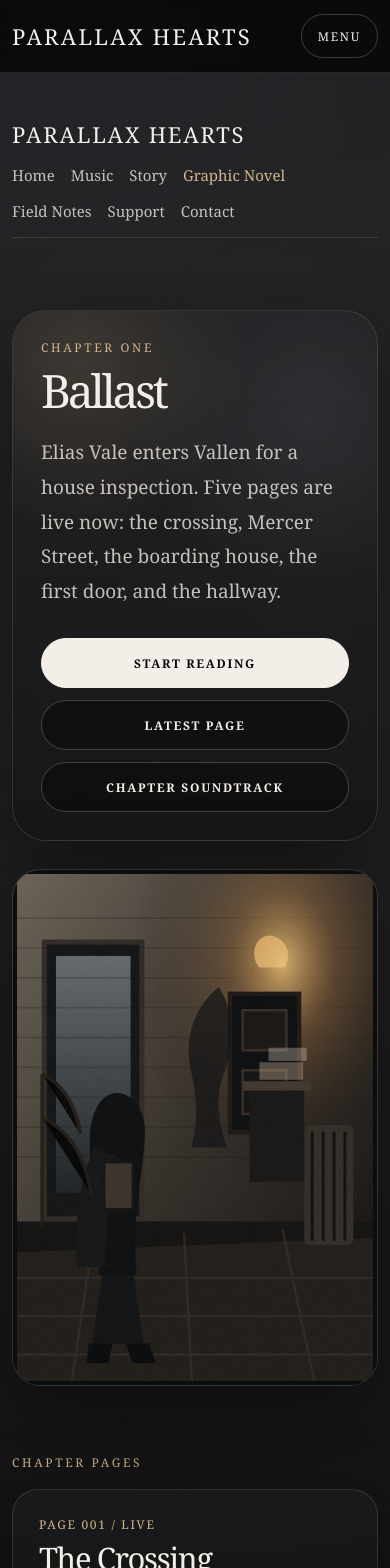
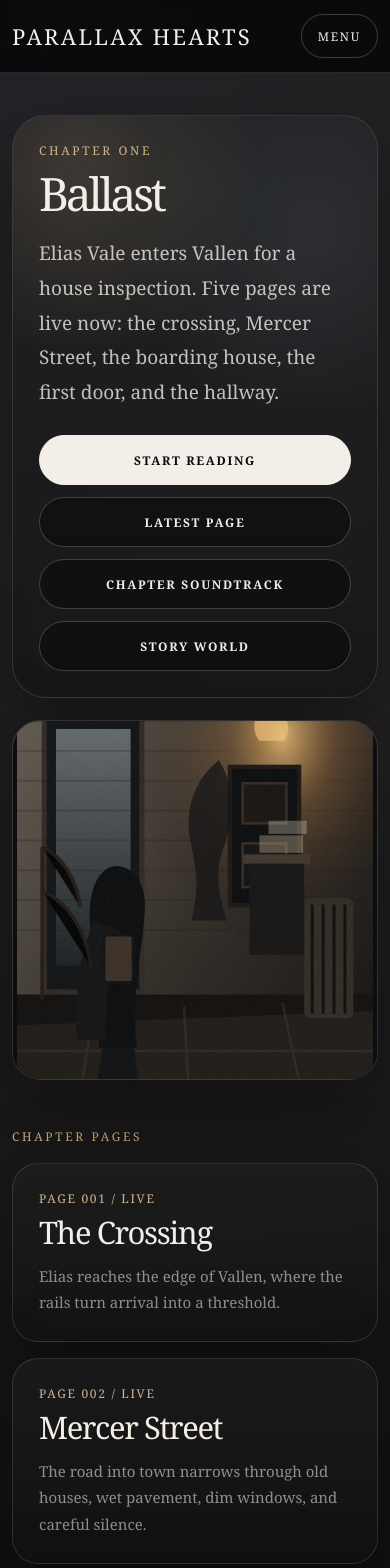
Before and after one commit to chthomps4/parallaxhearts-site, a Next.js app in the folder site/: page /graphic-novel/chapter-one in a window 390 px wide. Shown: the top 1568 px of the page. Built offline with nearby package versions, Linux system fonts and the light colour scheme.

Commit message:
Apply latest audit security, mobile, and nav fixes
Merge latest audit security, mobile usability, canonical link, and hover navigation fixes from PR #18.

```diff
--- a/site/app/contact/page.tsx
+++ b/site/app/contact/page.tsx
@@ -198,7 +198,7 @@ export default function ContactPage() {
                       style={{
                         border: "1px solid var(--line)",
                         borderRadius: "20px",
-                        padding: "22px",
+                        padding: "18px",
                         background: "rgba(255,255,255,0.035)",
                       }}
                     >
@@ -223,6 +223,10 @@ export default function ContactPage() {
                           textDecoration: "none",
                           fontSize: "18px",
                           lineHeight: 1.35,
+                          minHeight: "48px",
+                          display: "flex",
+                          alignItems: "center",
+                          overflowWrap: "anywhere",
                         }}
                       >
                         {item.value}
--- a/site/app/globals.css
+++ b/site/app/globals.css
@@ -342,15 +342,15 @@ footer a {
   display: inline-flex;
   align-items: center;
   justify-content: center;
-  width: 1.35em;
-  height: 1.35em;
-  margin-left: 0.28em;
+  min-width: 44px;
+  min-height: 44px;
+  margin-left: 0.34em;
   border: 1px solid rgba(210, 181, 139, 0.45);
   border-radius: 999px;
   background: rgba(210, 181, 139, 0.08);
   color: #d2b58b;
   font-family: Georgia, "Times New Roman", serif;
-  font-size: 0.68em;
+  font-size: 18px;
   line-height: 1;
   cursor: pointer;
   vertical-align: middle;
--- a/site/app/graphic-novel/chapter-one/page.tsx
+++ b/site/app/graphic-novel/chapter-one/page.tsx
@@ -18,16 +18,6 @@ export const metadata: Metadata = {
     "small town literary drama",
   ],
 };
-
-const navItems = [
-  ["Home", "/"],
-  ["Music", "/music"],
-  ["Story", "/project"],
-  ["Graphic Novel", "/graphic-novel"],
-  ["Field Notes", "/field-notes"],
-  ["Support", "/support"],
-  ["Contact", "/contact"],
-];
 
 const chapterPages = [
   {
@@ -78,82 +68,26 @@ const chapterRules = [
 export default function ChapterOnePage() {
   return (
     <main className="site-shell">
-      <section style={{ padding: "34px 0 18px" }}>
-        <div className="site-container">
-          <header
-            style={{
-              minHeight: "72px",
-              display: "flex",
-              justifyContent: "space-between",
-              alignItems: "center",
-              gap: "20px",
-              flexWrap: "wrap",
-              padding: "16px 0",
-              borderBottom: "1px solid var(--line)",
-            }}
-          >
-            <Link
-              href="/"
-              style={{
-                color: "var(--paper)",
-                textDecoration: "none",
-                fontSize: "clamp(22px, 4vw, 32px)",
-                letterSpacing: "0.08em",
-                textTransform: "uppercase",
-                lineHeight: 1,
-              }}
-            >
-              Parallax Hearts
-            </Link>
-
-            <nav
-              style={{
-                display: "flex",
-                gap: "16px",
-                flexWrap: "wrap",
-                alignItems: "center",
-              }}
-            >
-              {navItems.map(([label, href]) => (
-                <Link
-                  key={label}
-                  href={href}
-                  style={{
-                    color:
-                      label === "Graphic Novel"
-                        ? "var(--gold)"
-                        : "var(--paper-soft)",
-                    textDecoration: "none",
-                    fontSize: "15px",
-                  }}
-                >
-                  {label}
-                </Link>
-              ))}
-            </nav>
-          </header>
-        </div>
-      </section>
-
-      <section style={{ padding: "54px 0 34px" }}>
+      <section style={{ padding: "42px 0 24px" }}>
         <div className="site-container">
           <div
             style={{
               display: "grid",
               gridTemplateColumns: "minmax(0, 1fr) minmax(300px, 0.72fr)",
-              gap: "28px",
+              gap: "22px",
               alignItems: "stretch",
             }}
           >
             <div
               className="glass-panel"
               style={{
-                padding: "clamp(28px, 6vw, 58px)",
+                padding: "clamp(26px, 5vw, 48px)",
                 position: "relative",
                 overflow: "hidden",
               }}
             >
               <div
+                aria-hidden="true"
                 style={{
                   position: "absolute",
                   inset: 0,
@@ -182,7 +116,7 @@ export default function ChapterOnePage() {
                 <p
                   className="body-copy"
                   style={{
-                    margin: "24px 0 0",
+                    margin: "22px 0 0",
                     maxWidth: "760px",
                     fontSize: "19px",
                   }}
@@ -194,7 +128,7 @@ export default function ChapterOnePage() {
 
                 <div
                   style={{
-                    marginTop: "30px",
+                    marginTop: "26px",
                     display: "flex",
                     gap: "12px",
                     flexWrap: "wrap",
@@ -211,6 +145,10 @@ export default function ChapterOnePage() {
                   <Link href="/music" className="secondary-button">
                     Chapter Soundtrack
                   </Link>
+
+                  <Link href="/story" className="secondary-button">
+                    Story World
+                  </Link>
                 </div>
               </div>
             </div>
@@ -220,20 +158,19 @@ export default function ChapterOnePage() {
               style={{
                 borderRadius: "28px",
                 overflow: "hidden",
-                minHeight: "420px",
+                minHeight: "360px",
+                position: "relative",
               }}
             >
               <Image
                 src="/images/graphic-novel/chapter-one/page-005-hallway.svg"
                 alt="Chapter One Ballast hallway atmosphere"
-                width={1000}
-                height={1414}
+                fill
                 unoptimized
+                sizes="(max-width: 900px) 100vw, 420px"
                 style={{
-                  width: "100%",
-                  height: "100%",
                   objectFit: "cover",
-                  minHeight: "420px",
+                  objectPosition: "center",
                 }}
               />
             </div>
@@ -241,7 +178,7 @@ export default function ChapterOnePage() {
         </div>
       </section>
 
-      <section style={{ padding: "34px 0" }}>
+      <section style={{ padding: "24px 0 34px" }}>
         <div className="site-container">
           <p className="kicker">Chapter pages</p>
 
@@ -257,7 +194,7 @@ export default function ChapterOnePage() {
               <Link
                 key={page.number}
                 href={page.href}
-                className="glass-panel"
+                className="glass-panel link-card"
                 style={{
                   padding: "26px",
                   borderRadius: "26px",
--- a/site/app/layout.tsx
+++ b/site/app/layout.tsx
@@ -14,6 +14,7 @@ import {
 } from "./lib/seo";
 import "./globals.css";
 import "./audit-fixes.css";
+import "./menu-hover.css";
 
 const siteDescription =
   "Parallax Hearts is the music project behind What the Town Keeps — a cinematic album, story world, and visual novel archive set in the rainy small town of Vallen, with Field Notes as a separate research lane.";
--- /dev/null
+++ b/site/app/menu-hover.css
@@ -0,0 +1,30 @@
+/* Desktop menu reveal behavior */
+
+@media (min-width: 981px) {
+  .site-header {
+    transition: background 180ms ease, border-color 180ms ease;
+  }
+
+  .site-header .site-desktop-nav {
+    max-width: 0;
+    opacity: 0;
+    overflow: hidden;
+    pointer-events: none;
+    transform: translateX(12px);
+    transition: max-width 220ms ease, opacity 180ms ease, transform 220ms ease;
+    white-space: nowrap;
+  }
+
+  .site-header:hover .site-desktop-nav,
+  .site-header:focus-within .site-desktop-nav {
+    max-width: 980px;
+    opacity: 1;
+    pointer-events: auto;
+    transform: translateX(0);
+  }
+
+  .site-header:not(:hover):not(:focus-within) {
+    background: rgba(5, 5, 7, 0.58);
+    border-color: rgba(243, 238, 231, 0.08);
+  }
+}
--- a/site/app/page.tsx
+++ b/site/app/page.tsx
@@ -294,7 +294,7 @@ export default function HomePage() {
               {
                 title: "Story",
                 text: "Enter the larger story world of Vallen and What the Town Keeps.",
-                href: "/project",
+                href: "/story",
               },
               {
                 title: "Services",
--- a/site/next.config.ts
+++ b/site/next.config.ts
@@ -1,4 +1,16 @@
 import type { NextConfig } from "next";
+
+const securityHeaders = [
+  {
+    key: "X-Frame-Options",
+    value: "SAMEORIGIN",
+  },
+  {
+    key: "Content-Security-Policy",
+    value:
+      "default-src 'self'; script-src 'self' 'unsafe-inline' 'unsafe-eval' https://pagead2.googlesyndication.com https://*.googlesyndication.com https://*.google.com https://*.gstatic.com; style-src 'self' 'unsafe-inline'; img-src 'self' data: blob: https:; font-src 'self' data:; frame-src 'self' https://w.soundcloud.com https://www.youtube.com https://www.youtube-nocookie.com https://*.google.com https://*.googlesyndication.com; connect-src 'self' https:; media-src 'self' https:; object-src 'none'; base-uri 'self'; form-action 'self'; frame-ancestors 'self'; upgrade-insecure-requests",
+  },
+];
 
 const nextConfig: NextConfig = {
   async redirects() {
@@ -15,6 +27,14 @@ const nextConfig: NextConfig = {
       },
     ];
   },
+  async headers() {
+    return [
+      {
+        source: "/(.*)",
+        headers: securityHeaders,
+      },
+    ];
+  },
 };
 
 export default nextConfig;
```
Also changed, not shown: site/app/music/page.tsx (+13 -12 lines), site/app/phylax/layout.tsx (+32 -0 lines).
